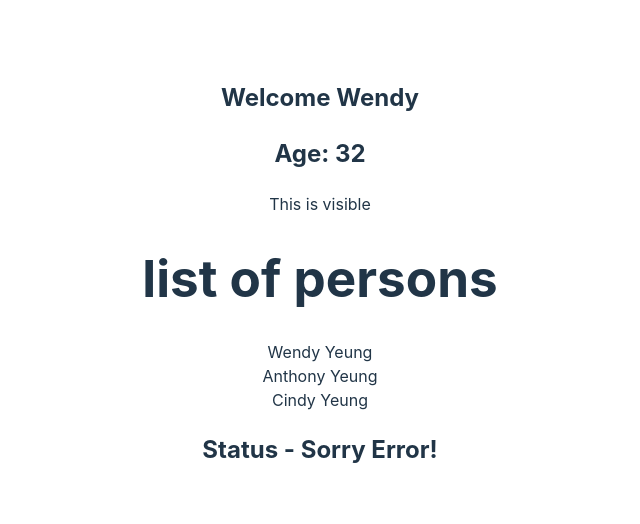
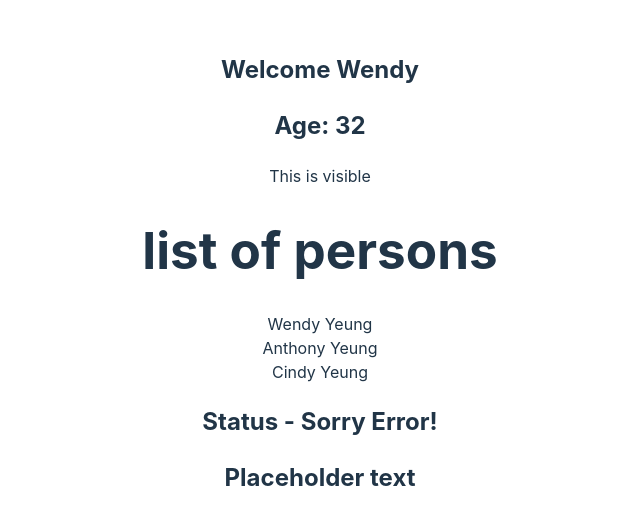
Before and after one commit to wendy174/ts-example, a React (Vite) app: page / in a window 1280 px wide. Shown: the part 126-650 px from the top of the page, without its empty margins (320-960 px from the left). Built offline with nearby package versions, Linux system fonts and the light colour scheme.

Commit message:
children props example

```diff
--- a/src/App.tsx
+++ b/src/App.tsx
@@ -3,6 +3,8 @@
 import { Person } from './components/Person';
 import { PersonList } from './components/PersonList'
 import { Status } from './components/Status';
+import { Heading } from './components/Heading';
+
 function App() {
 
   //personName is passed to Person component as a prop
@@ -17,6 +19,8 @@
       <Greet name='Wendy' age={32} isAdult={true} />
       <PersonList names={nameList}/>
       <Status status='error'/>
+      <Heading>Placeholder text</Heading>
+
 
     </div>
   )
--- /dev/null
+++ b/src/components/Heading.tsx
@@ -0,0 +1,13 @@
+// Example of children props
+    // allows you to pass content between the opening and closing tags of a component in (app.js)
+
+interface HeadingProps {
+    children: string;
+}
+
+
+export const Heading = (props: HeadingProps) => {
+    return (
+        <h2>{props.children}</h2>
+    )
+}
```
